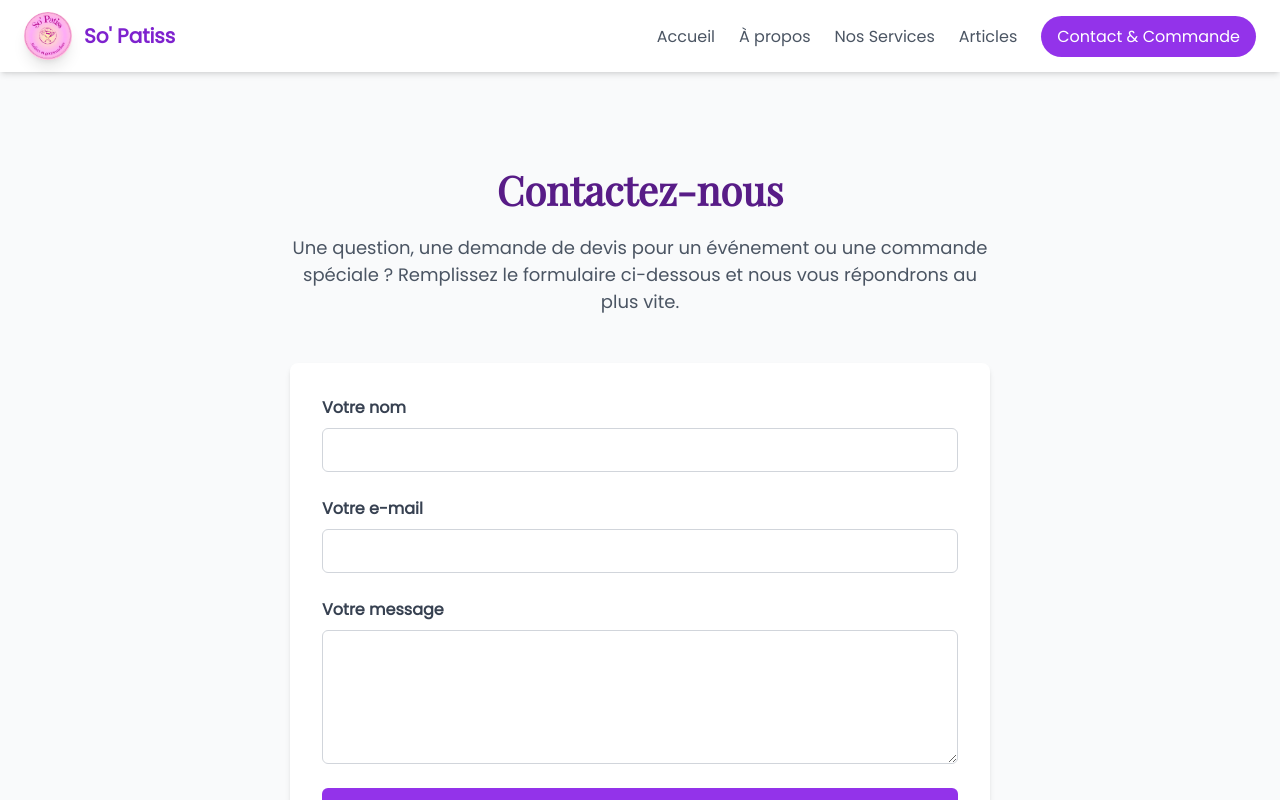
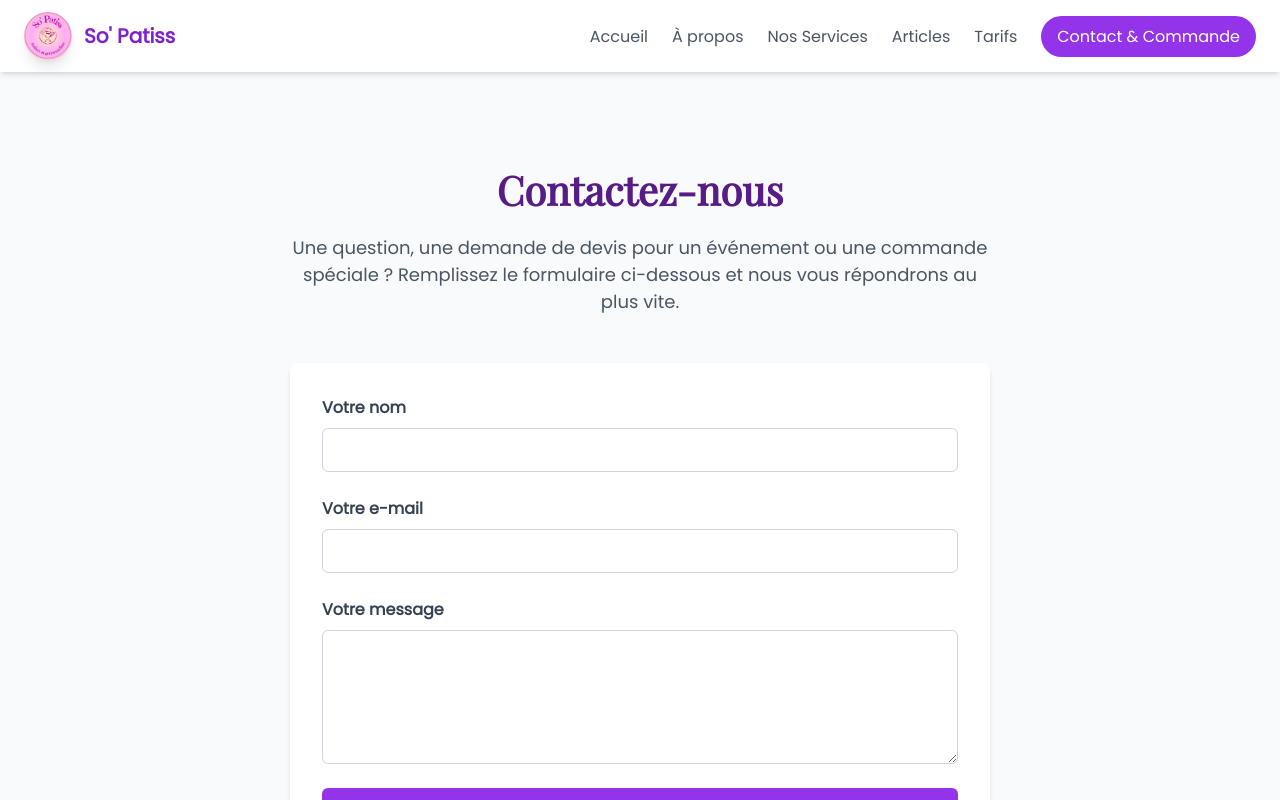
Before and after one commit to nicotoine/sopatiss, a SvelteKit app: page /contact in a window 1280 px wide. Shown: the top 800 px of the page. Built offline with nearby package versions, Linux system fonts and the light colour scheme.

Commit message:
Add tarifs

```diff
--- a/src/components/Header.svelte
+++ b/src/components/Header.svelte
@@ -47,6 +47,12 @@
 				title="Page articles de So' Patiss"
 				href="{base}/articles"
 				class="nav-link">Articles</a
+			>
+			<a
+				aria-label="Page tarifs de So' Patiss"
+				title="Page tarifs de So' Patiss"
+				href="{base}/tarifs"
+				class="nav-link">Tarifs</a
 			>
 			<a
 				aria-label="Page contact et commande de So' Patiss"
@@ -109,7 +115,7 @@
 				title="Page traifs de So' Patiss"
 				href="{base}/tarifs"
 				on:click={closeMenu}
-				class="mobile-nav-link">Articles</a
+				class="mobile-nav-link">Tarifs</a
 			>
 			<a
 				aria-label="Page contact et commande de So' Patiss"
```
